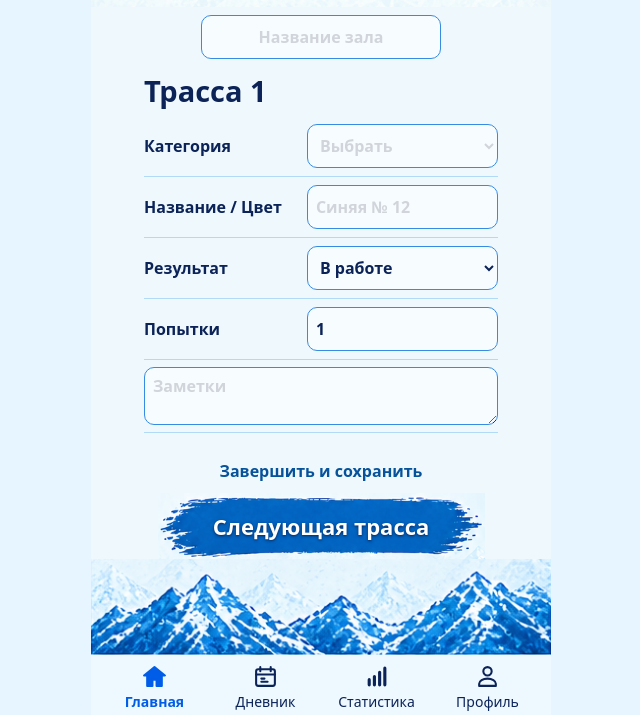
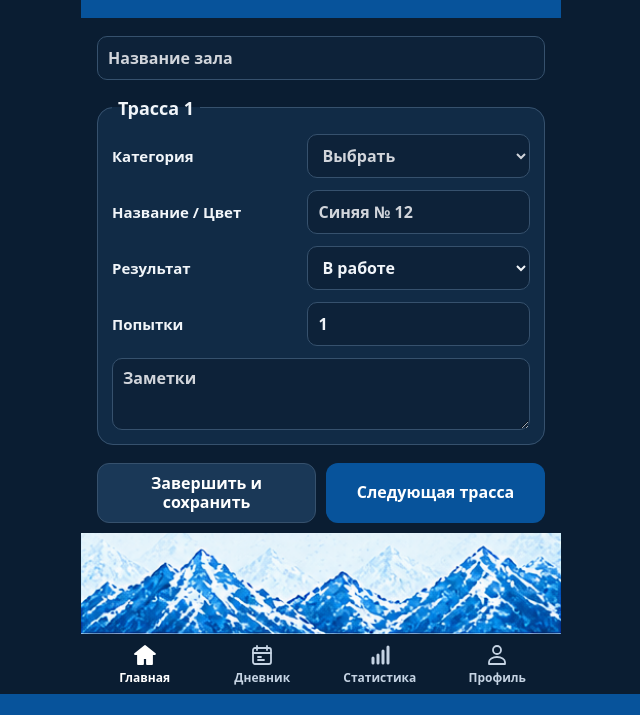
Before and after one commit to pamilenin/training, a plain HTML site: page preview/boulder.html in a window 1280 px wide. Shown: the part 249-964 px from the top of the page, without its empty margins (319-959 px from the left). After the commit the page ends 943 px from the top, so only its background shows below. Drawn offline with Linux system fonts and the light colour scheme.

Commit message:
Update boulder.css

```diff
--- a/preview/css/boulder.css
+++ b/preview/css/boulder.css
@@ -1,42 +1,151 @@
-/* Первая строка такая же, как на главной.
-   У второй строки меньше размер, чтобы поместилась длинная дата. */
+/* Общие цвета страницы */
+html {
+  min-height: 100%;
+  background: #07539b;
+}
+
+body {
+  margin: 0;
+  background: #0a1d32;
+  color: #f1f5f9;
+}
+
+.boulder {
+  --boulder-bg: #0a1d32;
+  --boulder-header: #07539b;
+  --boulder-card: #112b46;
+  --boulder-field: #0d2239;
+  --boulder-text: #f1f5f9;
+  --boulder-placeholder: #d1d5db;
+  --boulder-border: #36516d;
+
+  display: flex;
+  flex-direction: column;
+  width: 100%;
+  max-width: 480px;
+  height: auto;
+  min-height: 100vh;
+  min-height: 100dvh;
+  margin: 0 auto;
+  background: var(--boulder-bg);
+  color: var(--boulder-text);
+}
+
+.boulder,
+.boulder *,
+.boulder *::before,
+.boulder *::after {
+  box-sizing: border-box;
+}
+
+.boulder [hidden],
+.toast[hidden] {
+  display: none;
+}
+
+/* В режиме приложения блокируем только боковой скролл. */
+@media (display-mode: standalone) {
+  html,
+  body {
+    overflow-x: clip;
+    overscroll-behavior-x: none;
+  }
+}
+
+/* Шапка: цвет у верхнего края совпадает с фоном за часами. */
+.boulder .hero {
+  position: relative;
+  display: grid;
+  grid-template-columns: 44px minmax(0, 1fr) 44px;
+  align-items: start;
+  gap: 8px;
+  height: auto;
+  margin: 0;
+  padding: calc(16px + env(safe-area-inset-top, 0px))
+    max(16px, env(safe-area-inset-right, 0px))
+    28px
+    max(16px, env(safe-area-inset-left, 0px));
+  background: var(--boulder-header);
+  color: #fff;
+}
+
+.boulder .hero__heading {
+  position: static;
+  display: flex;
+  flex-direction: column;
+  align-items: flex-start;
+  justify-self: center;
+  min-width: 0;
+  margin: 0;
+  transform: none;
+  text-align: left;
+}
+
+.boulder .hero__title {
+  display: block;
+  margin: 0;
+  font-size: clamp(28px, 8vw, 36px);
+  font-weight: 800;
+  line-height: 1.1;
+}
+
 .boulder .hero__subtitle {
-  font-size: .53em;
+  position: relative;
+  top: 12px;
+  left: 0;
+  display: block;
+  margin: 0;
+  transform: none;
+  font-size: 15px;
+  font-weight: 700;
   line-height: 1.2;
-  letter-spacing: -.02em;
   white-space: nowrap;
 }
 
-.hero__back {
-  left: calc(12.5% - 21px);
-  right: auto;
+.boulder .hero__subtitle.is-today {
+  left: -24px;
 }
 
-.hero__back .icon {
-  width: 26px;
-  height: 26px;
+.boulder .hero .hero__action {
+  position: relative;
+  inset: auto;
+  display: grid;
+  place-items: center;
+  width: 44px;
+  height: 44px;
+  margin: 0;
+  padding: 0;
+  transform: none;
+  border: 0;
+  border-radius: 12px;
+  background: rgb(255 255 255 / 12%);
+  color: #fff;
+  text-decoration: none;
 }
 
-.boulder-calendar .icon {
-  pointer-events: none;
+.boulder .icon {
+  display: block;
+  width: 24px;
+  height: 24px;
+  fill: none;
+  stroke: currentColor;
+  stroke-width: 1.8;
+  stroke-linecap: round;
+  stroke-linejoin: round;
 }
 
-/* Нативное поле даты занимает всю область иконки.
-   Под шапкой отдельного видимого поля нет. */
-.boulder-calendar__input {
+.boulder .boulder-calendar__input {
   position: absolute;
   inset: 0;
   width: 100%;
   height: 100%;
   margin: 0;
-  padding: 0;
-  border: 0;
+  font-size: 16px;
   opacity: 0;
-  font: inherit;
   cursor: pointer;
 }
 
-.boulder-calendar__input::-webkit-calendar-picker-indicator {
+.boulder .boulder-calendar__input::-webkit-calendar-picker-indicator {
   position: absolute;
   inset: 0;
   width: 100%;
@@ -46,188 +155,214 @@
   cursor: pointer;
 }
 
-.boulder-calendar:focus-within {
-  outline: 3px solid #0064e8;
-  outline-offset: 3px;
+/* Форма тренировки */
+.boulder .session {
+  display: grid;
+  gap: 16px;
+  min-width: 0;
+  margin: 0;
+  padding: 18px 16px 0;
+  color: var(--boulder-text);
 }
 
-.session {
-  display: grid;
-  grid-template-columns: minmax(0, 1fr);
-  flex: 1 0 auto;
-  align-content: start;
-  width: 100%;
-  max-width: 390px;
-  margin-inline: auto;
-  padding: 4px 18px 16px;
+.boulder .session-meta {
+  min-width: 0;
 }
 
-.session-meta {
+.boulder .route {
   display: grid;
-  justify-items: center;
-  margin: 4px 0 12px;
+  gap: 12px;
+  min-width: 0;
+  margin: 0;
+  padding: 14px;
+  border: 1px solid var(--boulder-border);
+  border-radius: 16px;
+  background: var(--boulder-card);
+  color: var(--boulder-text);
 }
 
-.route {
-  min-inline-size: 0;
-  margin: 0;
-  padding: 0;
-  border: 0;
+.boulder .route > legend {
+  padding: 0 6px;
+  color: var(--boulder-text);
+  font-size: 18px;
+  font-weight: 800;
 }
 
-.route legend {
-  margin-bottom: 6px;
-  padding: 0;
-  font-size: clamp(23px, 6vw, 29px);
-  font-weight: 850;
+.boulder .route-row {
+  display: grid;
+  grid-template-columns: minmax(0, 1fr) minmax(0, 1.2fr);
+  align-items: center;
+  gap: 10px;
+  min-width: 0;
+  margin: 0;
 }
 
-.route-row {
-  display: grid;
-  grid-template-columns: minmax(0, 1fr) minmax(0, 1.25fr);
-  align-items: center;
-  gap: 10px;
-  min-height: 61px;
-  padding-block: 7px;
-  border-bottom: 1px solid #b0daf5;
+.boulder .route-row > span {
+  color: var(--boulder-text);
+  font-size: 15px;
+  font-weight: 700;
 }
 
-.route-row > span {
-  font-weight: 750;
+.boulder .route-row--notes {
+  grid-template-columns: minmax(0, 1fr);
 }
 
-.session :is(input, select, textarea) {
-  display: block;
+.boulder .session :is(input, select, textarea) {
   width: 100%;
   min-width: 0;
+  max-width: 100%;
   min-height: 44px;
   margin: 0;
-  padding: 8px;
-  border: 1px solid #368be2;
+  padding: 9px 10px;
+  border: 1px solid var(--boulder-border);
   border-radius: 10px;
-  background: #f7fcff;
-  color: inherit;
-  font: 400 16px/1.25 system-ui, -apple-system, "Segoe UI", sans-serif;
+  background: var(--boulder-field);
+  color: var(--boulder-text);
+  font-family: inherit;
+  font-size: 16px;
+  font-weight: 700;
+  line-height: 1.25;
+  color-scheme: dark;
 }
 
-.session :is(input, textarea)::placeholder,
-.session select:invalid {
-  color: #526585;
-  font-weight: 750;
+.boulder .session textarea {
+  min-height: 72px;
+  resize: vertical;
+}
+
+.boulder .session :is(input, textarea)::placeholder {
+  color: var(--boulder-placeholder);
+  font-weight: 700;
   opacity: 1;
 }
 
-.session select option {
-  color: #0c2358;
-  font-weight: 400;
+.boulder .session select[name="grade"]:invalid {
+  color: var(--boulder-placeholder);
 }
 
-.session .session-gym {
-  width: min(100%, 240px);
-  text-align: center;
+.boulder .session select option {
+  color: var(--boulder-text);
 }
 
-.session .session-gym:disabled {
-  opacity: 1;
-  background: #e9f2fa;
-  color: #0c2358;
-  -webkit-text-fill-color: #0c2358;
+.boulder .session select option[value=""] {
+  color: var(--boulder-placeholder);
 }
 
-.route-row--notes {
-  grid-template-columns: minmax(0, 1fr);
-}
-
-.route-row--notes textarea {
-  resize: vertical;
-}
-
-.status {
-  margin: 8px 0 0;
-  font-size: 14px;
-}
-
-.status:empty {
-  margin: 0;
-}
-
-.actions {
-  display: grid;
-  justify-items: center;
-  width: 100%;
-  max-width: 390px;
-  margin-inline: auto;
-  padding: 0 18px;
-}
-
-.finish,
-.next {
-  border: 0;
-  cursor: pointer;
-}
-
-.finish {
-  min-height: 44px;
-  padding: 0 10px;
-  background: transparent;
-  color: #07539b;
-  font-weight: 750;
-}
-
-.next {
-  width: 100%;
-  min-height: 66px;
-  padding: 10px 14px;
-  background: url("../assets/reference-v3/home-start-brush.png")
-    center / contain no-repeat;
-  color: #fff;
-  font-size: clamp(17px, 5vw, 22px);
-  font-weight: 800;
-  text-shadow: 0 1px 3px #082456;
-}
-
-.boulder .hero__subtitle {
-  position: relative;
-  top: 12px;
-  left: 0;
-}
-
-.boulder .hero__subtitle.is-today {
-  left: -24px;
-}
-
-/* Подписи и заполненные поля берут цвет из родительского блока. */
-.boulder .session .route-row > span,
-.boulder .session :is(input, select, textarea) {
-  color: inherit;
-}
-
-.boulder .session :is(input, select, textarea) {
-  font-family: inherit;
-  font-weight: 700;
-}
-
-/* Подсказки в пустых полях. */
-.boulder .session :is(input, textarea)::placeholder {
-  color: #d1d5db;
+/* Название зала не тускнеет после добавления первой трассы. */
+.boulder .session .session-gym:disabled {
+  color: var(--boulder-text);
+  -webkit-text-fill-color: var(--boulder-text);
   opacity: 1;
 }
 
-/* «Выбрать» в поле «Категория» — тоже подсказка. */
-.boulder .session select[name="grade"]:invalid {
-  color: #d1d5db;
-}
-
-/* Не добавляем рамку или свечение при фокусе. */
+/* При фокусе остаётся обычная рамка, без выделения. */
 .boulder .session :is(input, select, textarea):focus {
+  border-color: var(--boulder-border);
   outline: none;
   box-shadow: none;
 }
 
-@media (display-mode: standalone) {
-  html,
-  body {
-    overflow-x: clip;
-    overscroll-behavior-x: none;
-  }
+.boulder .status {
+  margin: 0;
+  color: var(--boulder-text);
+  font-size: 14px;
+  line-height: 1.4;
 }
+
+.boulder .status:empty {
+  display: none;
+}
+
+/* Кнопки и нижнее меню */
+.boulder > footer {
+  margin-top: auto;
+}
+
+.boulder .actions {
+  display: grid;
+  grid-template-columns: repeat(2, minmax(0, 1fr));
+  gap: 10px;
+  padding: 18px 16px 10px;
+}
+
+.boulder .actions > button {
+  min-width: 0;
+  min-height: 48px;
+  padding: 10px 8px;
+  border: 1px solid transparent;
+  border-radius: 12px;
+  color: #fff;
+  font: inherit;
+  font-weight: 700;
+  line-height: 1.2;
+  cursor: pointer;
+}
+
+.boulder .actions > .finish {
+  border-color: var(--boulder-border);
+  background: #1a3857;
+}
+
+.boulder .actions > .next {
+  background: #07539b;
+}
+
+.boulder .reference-ridge {
+  display: block;
+  width: 100%;
+  max-width: 100%;
+  height: auto;
+  margin: 0 auto;
+}
+
+.boulder .dock {
+  position: static;
+  display: grid;
+  grid-template-columns: repeat(4, minmax(0, 1fr));
+  gap: 2px;
+  width: 100%;
+  padding: 5px 6px calc(6px + env(safe-area-inset-bottom, 0px));
+  background: var(--boulder-bg);
+}
+
+.boulder .dock > :is(a, button) {
+  display: flex;
+  flex-direction: column;
+  align-items: center;
+  justify-content: center;
+  gap: 4px;
+  min-width: 0;
+  min-height: 48px;
+  padding: 4px 2px;
+  border: 0;
+  border-radius: 8px;
+  background: transparent;
+  color: #c5d3e3;
+  font: inherit;
+  font-size: clamp(10px, 3vw, 12px);
+  font-weight: 700;
+  line-height: 1.15;
+  text-align: center;
+  text-decoration: none;
+  cursor: pointer;
+}
+
+.boulder .dock > .dock__active {
+  color: #fff;
+}
+
+.boulder + .toast {
+  position: fixed;
+  z-index: 10;
+  right: 16px;
+  bottom: calc(70px + env(safe-area-inset-bottom, 0px));
+  left: 16px;
+  width: fit-content;
+  max-width: min(420px, calc(100% - 32px));
+  margin: 0 auto;
+  padding: 10px 14px;
+  border-radius: 12px;
+  background: #112b46;
+  color: #fff;
+  text-align: center;
+}
```
